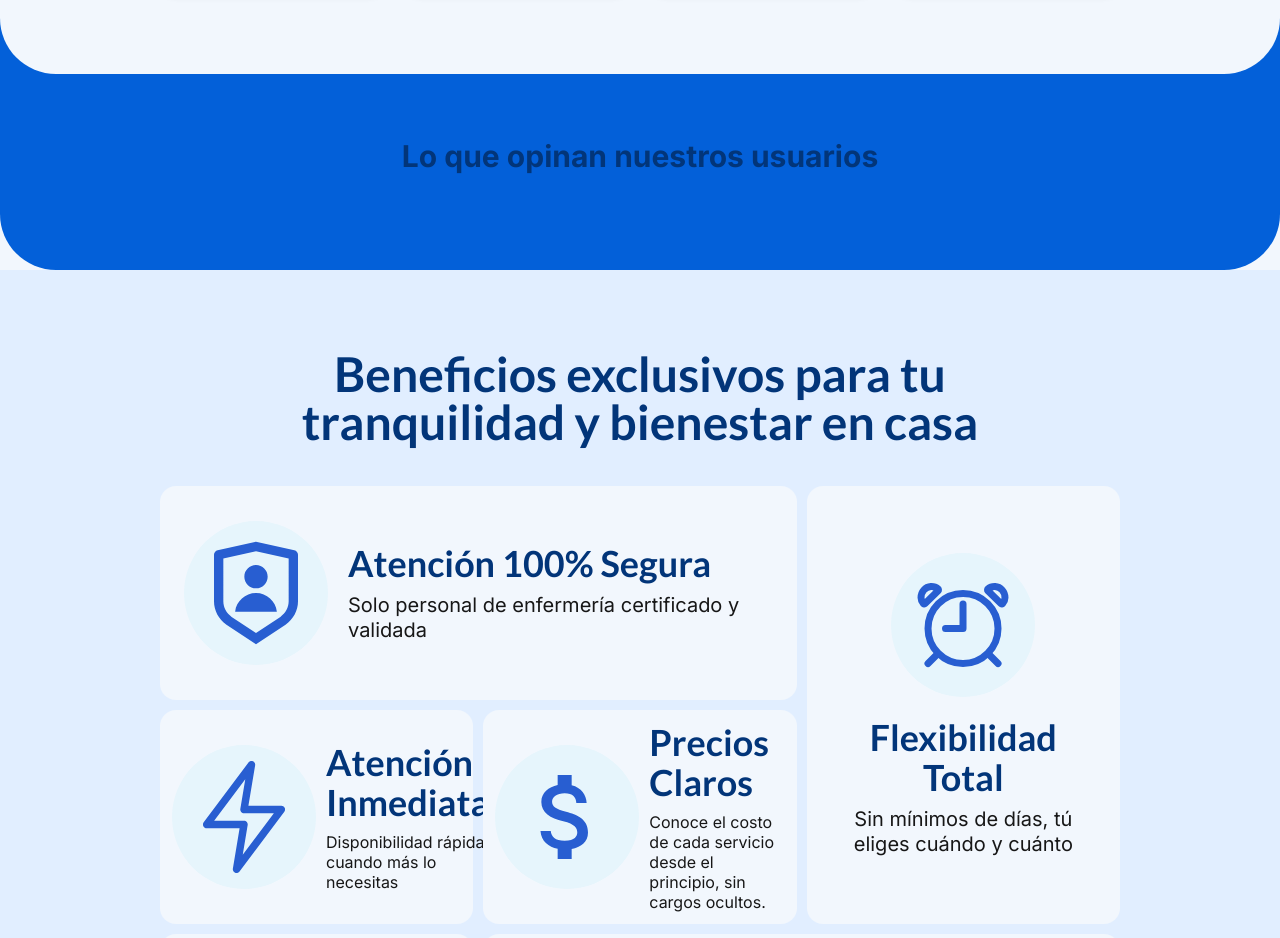
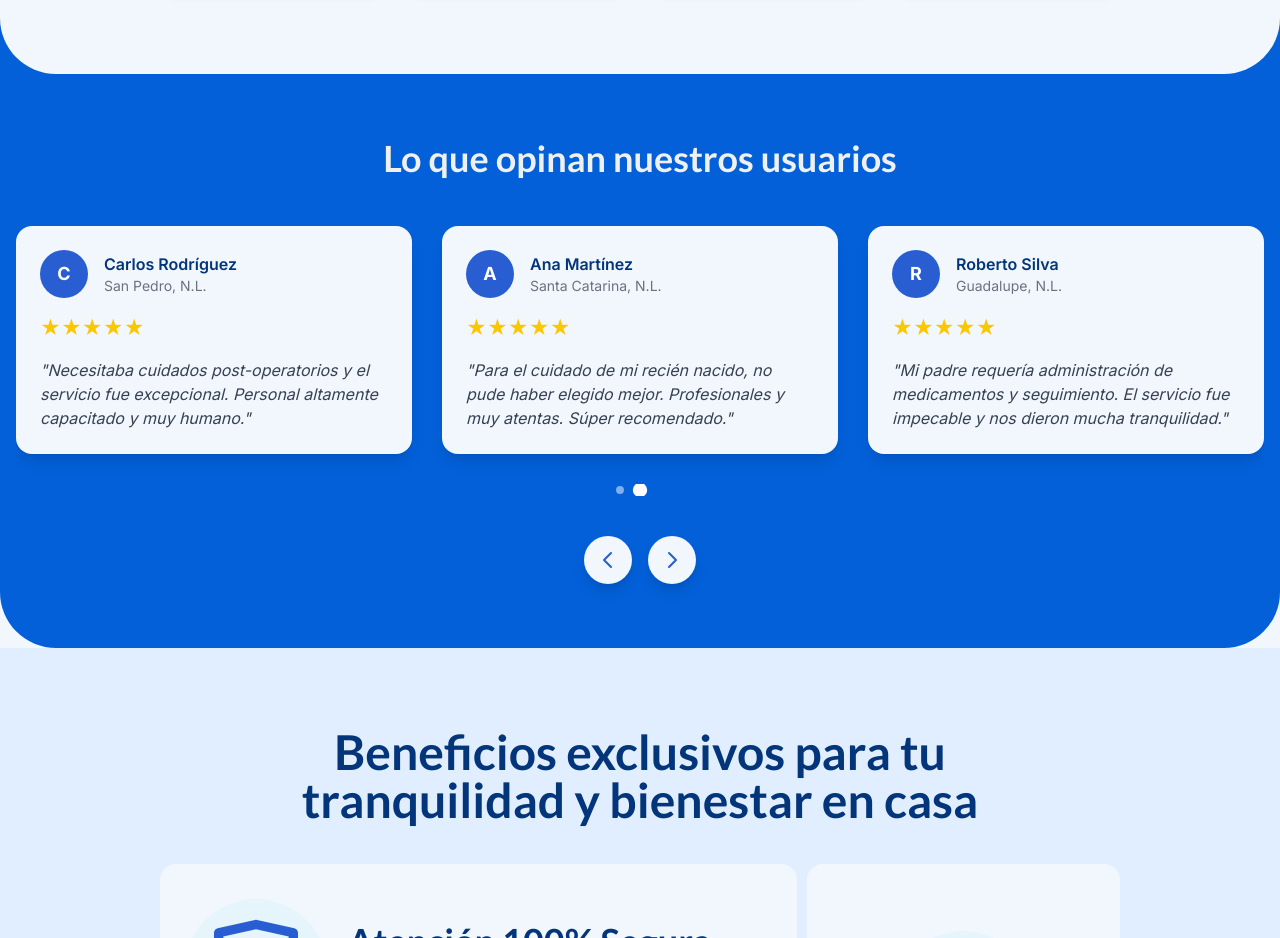
Before and after one commit to rt885/cuidana, a Next.js app: page / in a window 1280 px wide. Shown: the part 2120-3058 px from the top of the page. Built offline with nearby package versions, Linux system fonts and the light colour scheme.

Commit message:
feat: integrate Swiper for testimonials slider and add custom styles

```diff
--- a/package.json
+++ b/package.json
@@ -15,7 +15,8 @@
     "next-sitemap": "^4.2.3",
     "react": "^19.1.0",
     "react-dom": "^19.1.0",
-    "react-icons": "^5.5.0"
+    "react-icons": "^5.5.0",
+    "swiper": "^11.2.10"
   },
   "devDependencies": {
     "@eslint/eslintrc": "^3",
--- a/src/app/globals.css
+++ b/src/app/globals.css
@@ -33,3 +33,36 @@ body {
   color: var(--foreground);
   font-family: var(--font-inter), -apple-system, BlinkMacSystemFont, "Segoe UI", Roboto, sans-serif;
 }
+
+/* Swiper Custom Styles */
+.testimonial-swiper {
+  padding-bottom: 50px !important;
+}
+
+/* Pagination bullets */
+.testimonial-swiper .swiper-pagination-bullet {
+  background: rgba(255, 255, 255, 0.5) !important;
+  opacity: 1 !important;
+  width: 12px !important;
+  height: 12px !important;
+}
+
+.testimonial-swiper .swiper-pagination-bullet-active {
+  background: white !important;
+  transform: scale(1.2) !important;
+}
+
+/* Hide default navigation buttons */
+.testimonial-swiper .swiper-button-next,
+.testimonial-swiper .swiper-button-prev {
+  display: none !important;
+}
+
+/* Custom animation for slides */
+.testimonial-swiper .swiper-slide {
+  transition: transform 0.3s ease !important;
+}
+
+.testimonial-swiper .swiper-slide:hover {
+  transform: translateY(-5px) !important;
+}
--- a/src/components/TestimonialSection.js
+++ b/src/components/TestimonialSection.js
@@ -1,13 +1,146 @@
-const TestimonialSection = () => {
+// src/components/TestimonialSlider.js
+'use client';
+import { Swiper, SwiperSlide } from 'swiper/react';
+import { Navigation, Pagination, Autoplay } from 'swiper/modules';
+
+// Import Swiper styles
+import 'swiper/css';
+import 'swiper/css/navigation';
+import 'swiper/css/pagination';
+
+const TestimonialSlider = () => {
+  const testimonials = [
+    {
+      id: 1,
+      name: "María González",
+      location: "Monterrey, N.L.",
+      rating: 5,
+      comment: "Excelente servicio. La enfermera llegó puntual y fue muy profesional. Mi madre se sintió muy cómoda y bien atendida.",
+      avatar: "/images/testimonials/maria.jpg"
+    },
+    {
+      id: 2,
+      name: "Carlos Rodríguez",
+      location: "San Pedro, N.L.",
+      rating: 5,
+      comment: "Necesitaba cuidados post-operatorios y el servicio fue excepcional. Personal altamente capacitado y muy humano.",
+      avatar: "/images/testimonials/carlos.jpg"
+    },
+    {
+      id: 3,
+      name: "Ana Martínez",
+      location: "Santa Catarina, N.L.",
+      rating: 5,
+      comment: "Para el cuidado de mi recién nacido, no pude haber elegido mejor. Profesionales y muy atentas. Súper recomendado.",
+      avatar: "/images/testimonials/ana.jpg"
+    },
+    {
+      id: 4,
+      name: "Roberto Silva",
+      location: "Guadalupe, N.L.",
+      rating: 5,
+      comment: "Mi padre requería administración de medicamentos y seguimiento. El servicio fue impecable y nos dieron mucha tranquilidad.",
+      avatar: "/images/testimonials/roberto.jpg"
+    }
+  ];
+
+  const renderStars = (rating) => {
+    return [...Array(5)].map((_, index) => (
+      <span
+        key={index}
+        className={`text-xl ${
+          index < rating ? 'text-yellow-400' : 'text-gray-300'
+        }`}
+      >
+        ★
+      </span>
+    ));
+  };
+
   return (
     <section className="bg-secondary-background">
       <div className="bg-accent-background py-16 rounded-b-[56px]">
         <div className="container mx-auto px-4">
-          <h2 className="text-3xl font-bold text-center mb-8 text-primary-text">
+          <h2 className="text-4xl font-bold text-center mb-12 text-white-text font-lato">
             Lo que opinan nuestros usuarios
           </h2>
-          <div className="grid grid-cols-1 md:grid-cols-2 lg:grid-cols-3 gap-8">
-            {/* Testimonial cards will go here */}
+
+          <Swiper
+            modules={[Navigation, Pagination, Autoplay]}
+            spaceBetween={30}
+            slidesPerView={1}
+            navigation={{
+              nextEl: '.swiper-button-next-custom',
+              prevEl: '.swiper-button-prev-custom',
+            }}
+            pagination={{
+              clickable: true,
+              dynamicBullets: true,
+            }}
+            autoplay={{
+              delay: 5000,
+              disableOnInteraction: false,
+            }}
+            breakpoints={{
+              640: {
+                slidesPerView: 1,
+                spaceBetween: 20,
+              },
+              768: {
+                slidesPerView: 2,
+                spaceBetween: 30,
+              },
+              1024: {
+                slidesPerView: 3,
+                spaceBetween: 30,
+              },
+            }}
+            className="testimonial-swiper"
+          >
+            {testimonials.map((testimonial) => (
+              <SwiperSlide key={testimonial.id}>
+                <div className="bg-secondary-background rounded-2xl p-6 shadow-lg h-full">
+                  {/* Header con avatar y info */}
+                  <div className="flex items-center mb-4">
+                    <div className="w-12 h-12 bg-primary-blue rounded-full flex items-center justify-center text-white font-bold text-lg">
+                      {testimonial.name.charAt(0)}
+                    </div>
+                    <div className="ml-4">
+                      <h4 className="font-semibold text-primary-text">
+                        {testimonial.name}
+                      </h4>
+                      <p className="text-sm text-gray-500">
+                        {testimonial.location}
+                      </p>
+                    </div>
+                  </div>
+
+                  {/* Rating */}
+                  <div className="flex mb-4">
+                    {renderStars(testimonial.rating)}
+                  </div>
+
+                  {/* Comment */}
+                  <blockquote className="text-gray-700 italic">
+                    "{testimonial.comment}"
+                  </blockquote>
+                </div>
+              </SwiperSlide>
+            ))}
+          </Swiper>
+
+          {/* Custom Navigation Buttons */}
+          <div className="flex justify-center items-center mt-8 space-x-4">
+            <button className="swiper-button-prev-custom bg-secondary-background hover:bg-gray-300 text-primary-blue p-3 rounded-full shadow-lg transition-colors">
+              <svg className="w-6 h-6" fill="none" stroke="currentColor" viewBox="0 0 24 24">
+                <path strokeLinecap="round" strokeLinejoin="round" strokeWidth={2} d="M15 19l-7-7 7-7" />
+              </svg>
+            </button>
+            <button className="swiper-button-next-custom bg-secondary-background hover:bg-gray-300 text-primary-blue p-3 rounded-full shadow-lg transition-colors">
+              <svg className="w-6 h-6" fill="none" stroke="currentColor" viewBox="0 0 24 24">
+                <path strokeLinecap="round" strokeLinejoin="round" strokeWidth={2} d="M9 5l7 7-7 7" />
+              </svg>
+            </button>
           </div>
         </div>
       </div>
@@ -15,4 +148,4 @@ const TestimonialSection = () => {
   );
 };
 
-export default TestimonialSection;
+export default TestimonialSlider;
```
Also changed, not shown: 1 other file (tests, documents, lock files or other folders).
